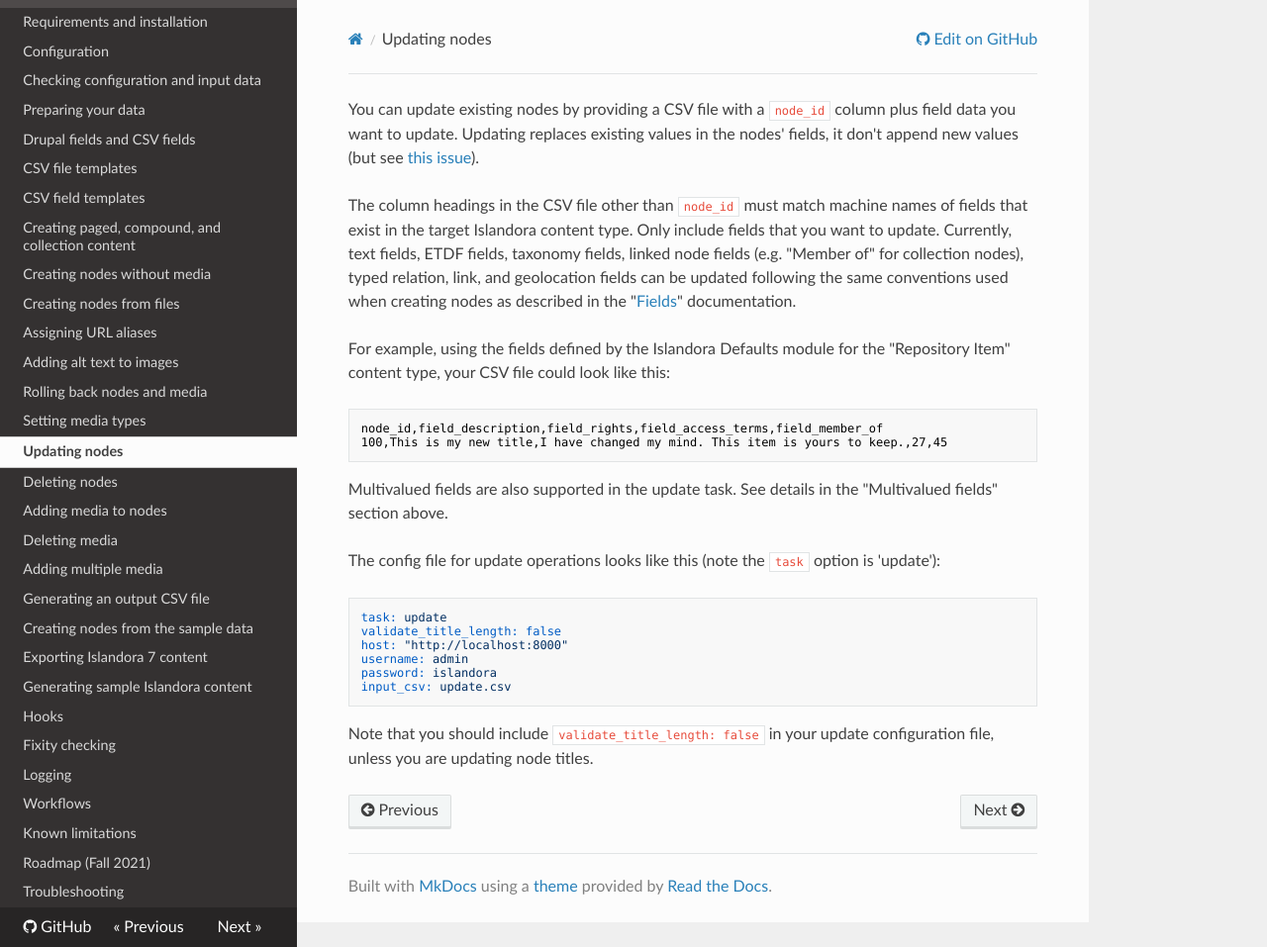
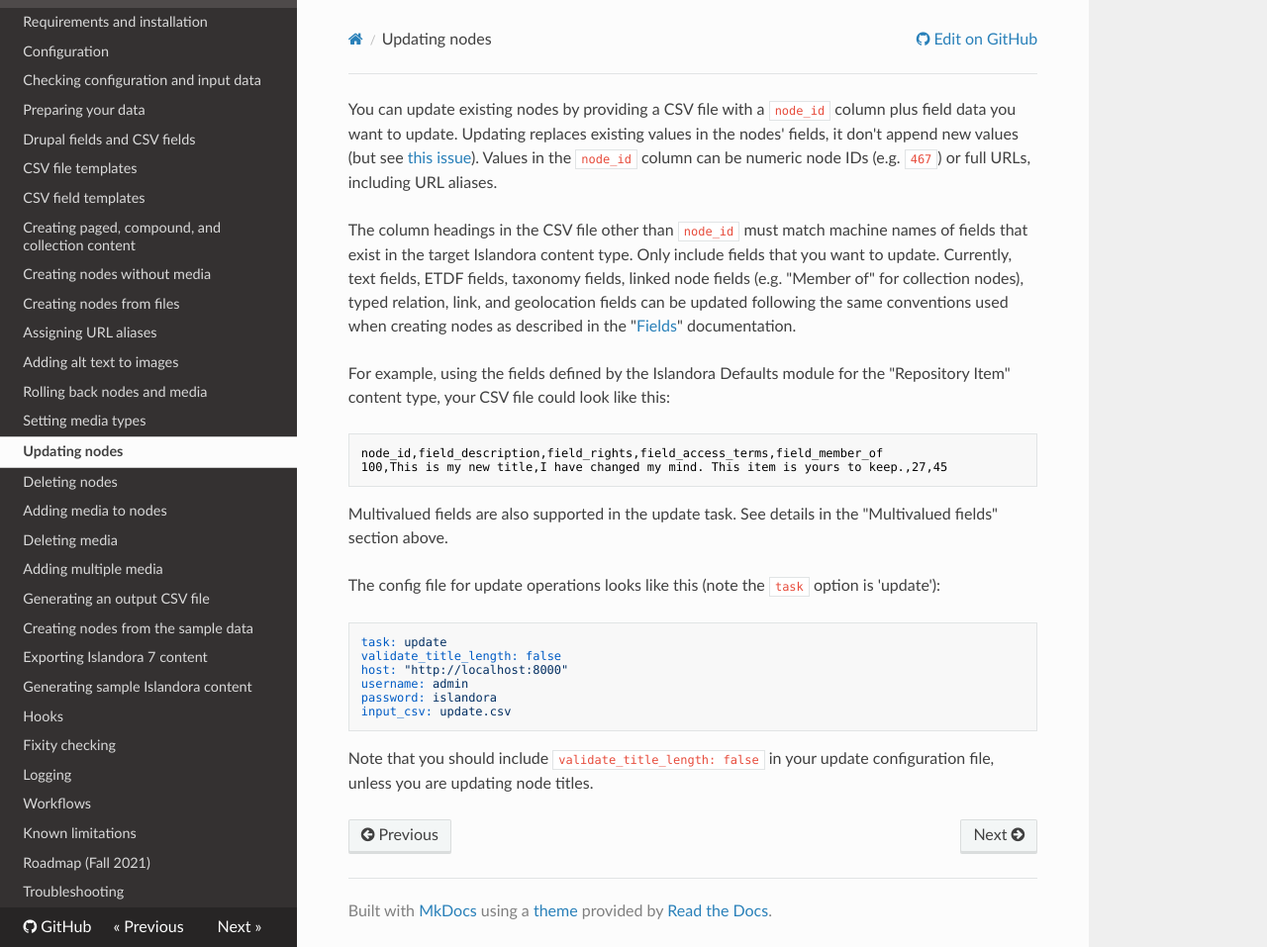
Before and after one commit to mjordan/islandora_workbench_docs, an MkDocs documentation site: the page built from docs/updating_nodes.md, in a window 1280 px wide and 957 px high. Shown: the whole window at 99% size. Built offline with MkDocs 1.6.1, drawn with Linux system fonts in a browser that asks for light colours; nearby versions of some CDN libraries; old or Windows-style settings are respelled for this version of MkDocs.

Commit message:
Added docs for using URLs in node_id columns.

```diff
--- a/docs/updating_nodes.md
+++ b/docs/updating_nodes.md
@@ -1,4 +1,4 @@
-You can update existing nodes by providing a CSV file with a `node_id` column plus field data you want to update. Updating replaces existing values in the nodes' fields, it don't append new values (but see [this issue](https://github.com/mjordan/islandora_workbench/issues/47)).
+You can update existing nodes by providing a CSV file with a `node_id` column plus field data you want to update. Updating replaces existing values in the nodes' fields, it don't append new values (but see [this issue](https://github.com/mjordan/islandora_workbench/issues/47)). Values in the `node_id` column can be numeric node IDs (e.g. `467`) or full URLs, including URL aliases.
 
 The column headings in the CSV file other than `node_id` must match machine names of fields that exist in the target Islandora content type. Only include fields that you want to update. Currently, text fields, ETDF fields, taxonomy fields, linked node fields (e.g. "Member of" for collection nodes), typed relation, link, and geolocation fields can be updated following the same conventions used when creating nodes as described in the "[Fields](/islandora_workbench_docs/fields/)" documentation.
 
```
Also changed, not shown: docs/adding_media.md (+1 -0 lines), docs/deleting_nodes.md (+1 -0 lines), docs/fields.md (+1 -1 lines), site/adding_media/index.html, site/deleting_nodes/index.html, site/index.html, site/sitemap.xml, site/updating_nodes/index.html.
